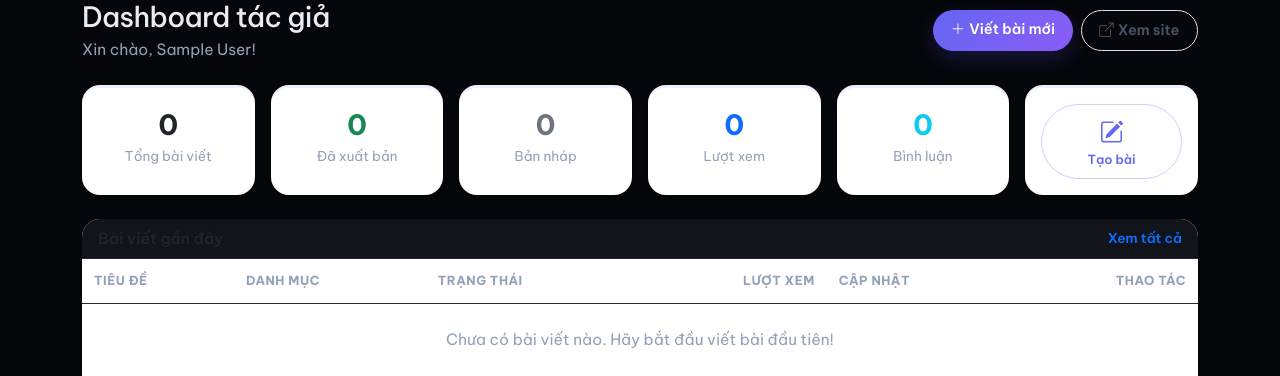
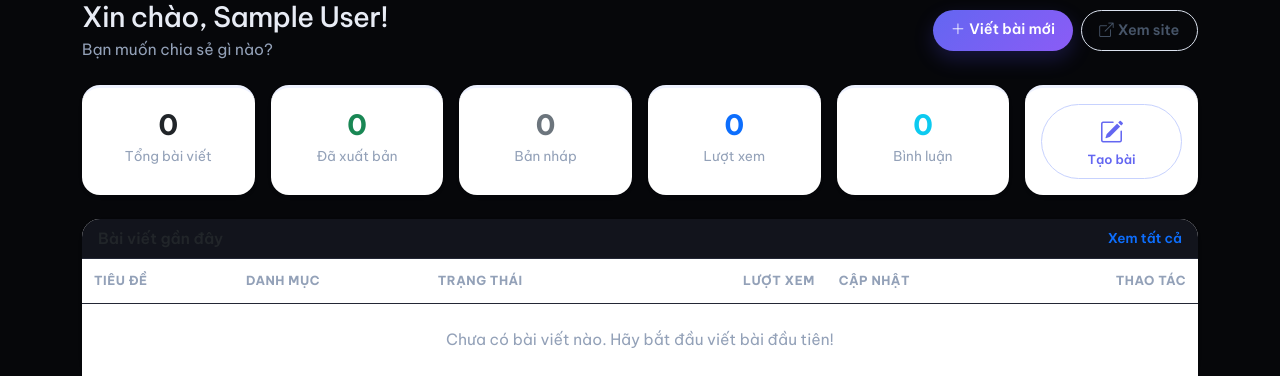
Before and after one commit to cuongtran33200-ctrl/CNWEB, a Django app: page /author/ in a window 1280 px wide. Shown: the part 71-447 px from the top of the page. Run offline with Django 5.2, Linux system fonts and the light colour scheme; the visitor is signed in with stand-in values (Sample User, id 1); data comes from the database, SQL or seed files in the repository; data that the repository does not hold is empty.

Commit message:
feat: personalize contributor entry point

```diff
--- a/frontend/templates/author/dashboard.html
+++ b/frontend/templates/author/dashboard.html
@@ -1,13 +1,13 @@
 {% extends "base.html" %}
 
-{% block title %}Dashboard tác giả{% endblock %}
+{% block title %}{% if user.is_admin_role %}Quản lý{% else %}Đăng bài{% endif %} — SBCB Blog{% endblock %}
 
 {% block content %}
 <div class="container">
     <div class="d-flex flex-column flex-md-row justify-content-between align-items-md-center gap-3 mb-4">
         <div>
-            <h1 class="h3 mb-1">Dashboard tác giả</h1>
-            <p class="text-muted mb-0">Xin chào, {{ user }}!</p>
+            <h1 class="h3 mb-1">Xin chào, {{ user.get_full_name|default:user.username }}!</h1>
+            <p class="text-muted mb-0">Bạn muốn chia sẻ gì nào?</p>
         </div>
         <div class="d-flex gap-2">
             <a href="{% url 'author:post_create' %}" class="btn btn-primary">
--- a/frontend/templates/base.html
+++ b/frontend/templates/base.html
@@ -48,7 +48,7 @@
                     </li>
                     {% if user.is_authenticated %}
                         <li class="nav-item">
-                            <a class="nav-link" href="{% url 'author:dashboard' %}">Quản lý</a>
+                            <a class="nav-link" href="{% url 'author:dashboard' %}">{% if user.is_admin_role %}Quản lý{% else %}Đăng bài{% endif %}</a>
                         </li>
                     {% endif %}
                 </ul>
```
